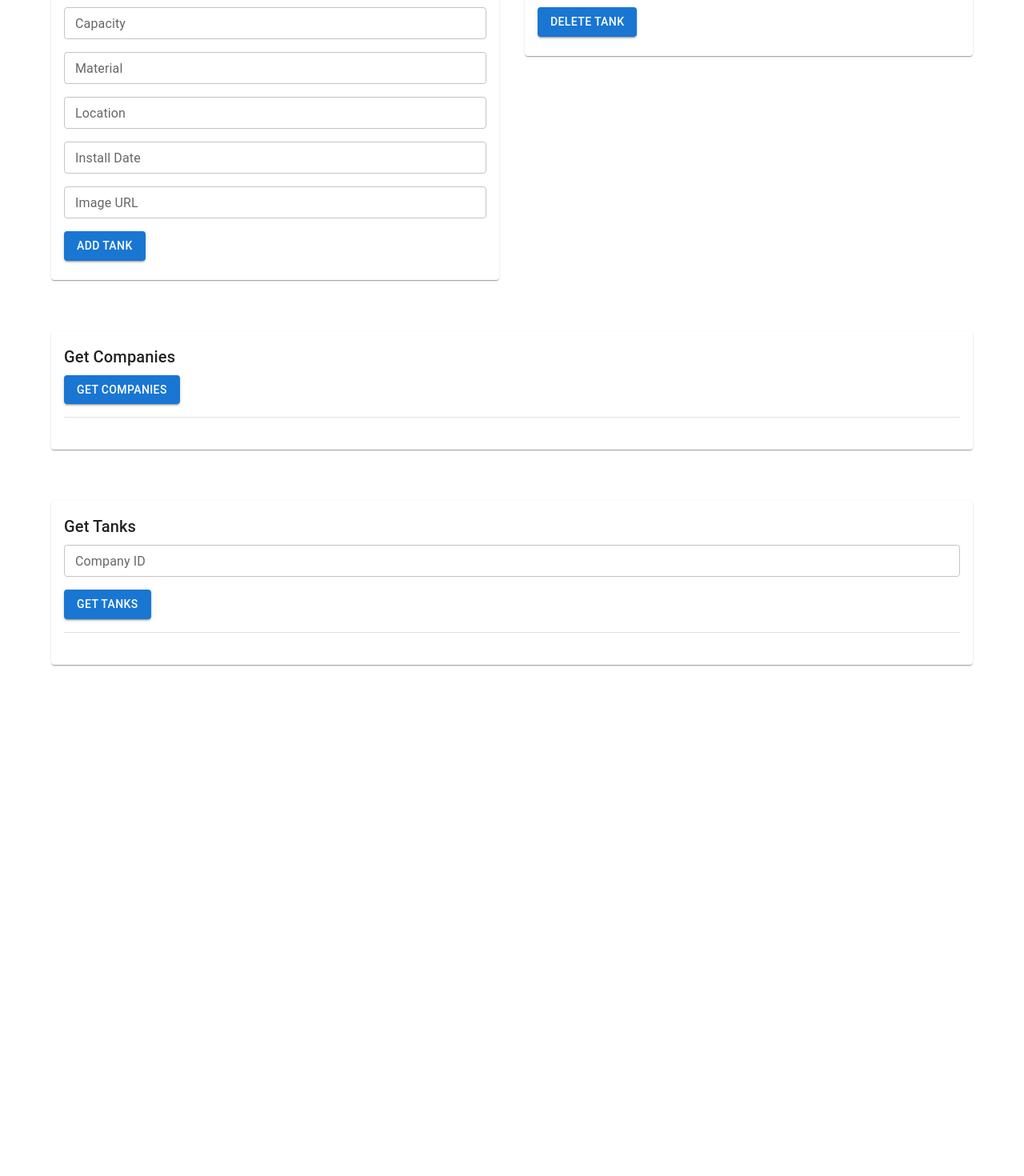
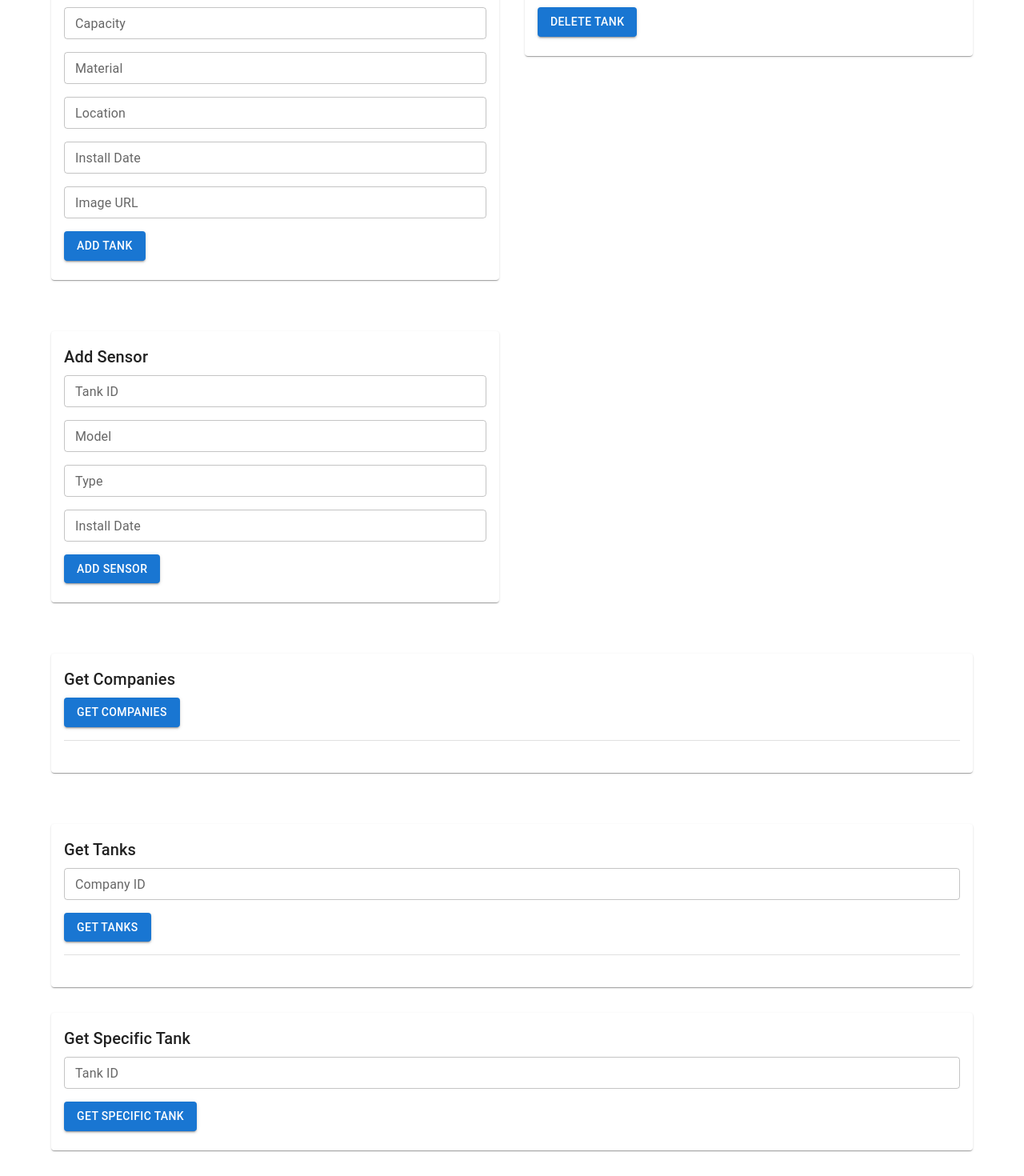
Before and after one commit to MateoGE01/FiberEye, a React (Create React App) app in the folder fibereyeclient/: page /admin in a window 1280 px wide. Shown: the part 647-2117 px from the top of the page at 80% size. Before the commit the page ends 1510 px from the top, so only its background shows below. Built offline with nearby package versions, Linux system fonts and the light colour scheme.

Commit message:
Update
Se añadio lo de agregar sensor, se agrego para mostrar el tanque especifico por su ID,además el tanque especifico tiene el nombre de la compañia

```diff
--- a/fibereyeclient/src/AdminPage.js
+++ b/fibereyeclient/src/AdminPage.js
@@ -1,5 +1,5 @@
 import React, { useState, useEffect } from 'react';
-import { addcompany, delete_company, add_tank, get_companies, get_tanks, delete_tank, get_sensors, get_readings, add_sensor } from './axiosConfig';
+import { addcompany, delete_company, add_tank, get_companies, get_tanks, delete_tank, get_sensors, get_readings, add_sensor, get_tank } from './axiosConfig';
 import { Box, Button, Container, Grid, Card, CardContent, CardMedia, Typography, Alert, TextField, Dialog, DialogTitle, DialogContent, Menu, MenuItem, Divider } from '@mui/material';
 import { LineChart, Line, XAxis, YAxis, CartesianGrid, Tooltip, Legend, ResponsiveContainer } from 'recharts';
 import { useNavigate } from 'react-router-dom';
@@ -22,6 +22,9 @@ const AdminPage = () => {
     const [newSensor, setNewSensor] = useState({ tank_id: '', model: '', type: '', install_date: '' });
     const [anchorEl, setAnchorEl] = useState(null);
     const [username, setUsername] = useState('');
+    const [specificTankId, setSpecificTankId] = useState('');
+    const [fetchedTank, setFetchedTank] = useState(null);
+    const [buttonClicked, setButtonClicked] = useState(false);
     const navigate = useNavigate();
 
     useEffect(() => {
@@ -144,6 +147,17 @@ const AdminPage = () => {
         } catch (error) {
             console.error(error);
             setMessage('Error adding sensor');
+        }
+    };
+
+    const handleGetSpecificTank = async () => {
+        try {
+            const response = await get_tank(specificTankId);
+            setFetchedTank(response);
+            setButtonClicked(true);
+        } catch (error) {
+            console.error(error);
+            setMessage('Error getting specific tank');
         }
     };
 
@@ -328,6 +342,50 @@ const AdminPage = () => {
                         </CardContent>
                     </Card>
                 </Grid>
+                <Grid item xs={12} sm={6}>
+                    <Card sx={{ mb: 4 }}>
+                        <CardContent>
+                            <Typography variant="h6" gutterBottom>Add Sensor</Typography>
+                            <TextField
+                                label="Tank ID"
+                                variant="outlined"
+                                size="small"
+                                fullWidth
+                                value={newSensor.tank_id}
+                                onChange={(e) => setNewSensor({ ...newSensor, tank_id: e.target.value })}
+                                sx={{ mb: 2 }}
+                            />
+                            <TextField
+                                label="Model"
+                                variant="outlined"
+                                size="small"
+                                fullWidth
+                                value={newSensor.model}
+                                onChange={(e) => setNewSensor({ ...newSensor, model: e.target.value })}
+                                sx={{ mb: 2 }}
+                            />
+                            <TextField
+                                label="Type"
+                                variant="outlined"
+                                size="small"
+                                fullWidth
+                                value={newSensor.type}
+                                onChange={(e) =>setNewSensor({ ...newSensor, type: e.target.value })}
+                                sx={{ mb: 2 }}
+                            />
+                            <TextField
+                                label=" Install Date"
+                                variant="outlined"
+                                size="small"
+                                fullWidth
+                                value={newSensor.install_date}
+                                onChange={(e) => setNewSensor({ ...newSensor, install_date: e.target.value })}
+                                sx={{ mb: 2 }}
+                            />
+                            <Button variant="contained" onClick={handleAddSensor}>Add Sensor</Button>
+                        </CardContent>
+                    </Card>
+                </Grid>
                 <Grid item xs={12}>
                     <Card sx={{ mb: 4 }}>
                         <CardContent>
@@ -410,7 +468,72 @@ const AdminPage = () => {
                     </Card>
                 </Grid>
             </Grid>
-
+            <Grid item xs={12} sm={6}>
+                <Card sx={{ mb: 4 }}>
+                    <CardContent>
+                        <Typography variant="h6" gutterBottom>Get Specific Tank</Typography>
+                        <TextField
+                            label="Tank ID"
+                            variant="outlined"
+                            size="small"
+                            fullWidth
+                            value={specificTankId}
+                            onChange={(e) => setSpecificTankId(e.target.value)}
+                            sx={{ mb: 2 }}
+                        />
+                        <Button variant="contained" onClick={handleGetSpecificTank}>Get Specific Tank</Button>
+                        {fetchedTank && buttonClicked && (
+                            <Grid item xs={12} md={6}>
+                                <Card key={fetchedTank.id} sx={{ mb: 2 }}>
+                                    <CardContent>
+                                        <Grid container spacing={2}>
+                                            <Grid item xs={8}>
+                                                <Typography variant="h6">{fetchedTank.name}</Typography>
+                                                <Typography variant="body2" color="text.secondary">
+                                                    Tank ID: {fetchedTank.id}
+                                                </Typography>
+                                                <Typography variant="body2" color="text.secondary">
+                                                    Capacity: {fetchedTank.capacity} liters
+                                                </Typography>
+                                                <Typography variant="body2" color="text.secondary">
+                                                    Material: {fetchedTank.material}
+                                                </Typography>
+                                                <Typography variant="body2" color="text.secondary">
+                                                    Location: {fetchedTank.location}
+                                                </Typography>
+                                                <Typography variant="body2" color="text.secondary">
+                                                    Install Date: {fetchedTank.install_date}
+                                                </Typography>
+                                                <Typography variant="body2" color="text.secondary">
+                                                    Company: {fetchedTank.company.name}
+                                                </Typography>
+                                                <Button variant="contained" size="small" onClick={() => handleOpenSensorDialog(fetchedTank.id)}>
+                                                    View Sensors
+                                                </Button>
+                                            </Grid>
+                                            {fetchedTank.imagen && (
+                                                <Grid item xs={4}>
+                                                    <CardMedia
+                                                        component="img"
+                                                        image={fetchedTank.imagen}
+                                                        alt={fetchedTank.name}
+                                                        sx={{ border: '1px solid #ddd',
+                                                            borderRadius: '4px',
+                                                            padding: '4px',
+                                                            width: '150px',
+                                                            height: '150px'
+                                                        }}
+                                                    />
+                                                </Grid>
+                                            )}
+                                        </Grid>
+                                    </CardContent>
+                                </Card>
+                            </Grid>
+                        )}
+                    </CardContent>
+                </Card>
+            </Grid>
             <Dialog open={open} onClose={handleClose}>
                 <DialogTitle>Sensors</DialogTitle>
                 <DialogContent>
--- a/fibereyeclient/src/UserPage.js
+++ b/fibereyeclient/src/UserPage.js
@@ -15,12 +15,12 @@ const UserPage = () => {
     const [open, setOpen] = useState(false);
     const [anchorEl, setAnchorEl] = useState(null);
     const [username, setUsername] = useState('');
-    const [specificTank, setSpecificTank] = useState('');
+    const [specificTankId, setSpecificTankId] = useState('');
+    const [fetchedTank, setFetchedTank] = useState(null);
     const [buttonClicked, setButtonClicked] = useState(false);
     const navigate = useNavigate();
 
     useEffect(() => {
-        // Assume we store username in localStorage upon login
         const storedUsername = localStorage.getItem('username');
         setUsername(storedUsername);
     }, []);
@@ -67,11 +67,11 @@ const UserPage = () => {
         }
     };
 
-    const handeGetSpecificTank = async () => {
+    const handleGetSpecificTank = async () => {
         try {
-            const response = await get_tank(specificTank);
-            console.log(response);
-            setSpecificTank(response);
+            const response = await get_tank(specificTankId);
+            setFetchedTank(response);
+            setButtonClicked(true);
         } catch (error) {
             console.error(error);
             setMessage('Error getting specific tank');
@@ -118,8 +118,6 @@ const UserPage = () => {
             <Typography variant="h4" align="center" gutterBottom>
                 User Page
             </Typography>
-
-
 
             <Box sx={{ display: 'flex', justifyContent: 'space-around', mb: 4 }}>
                 <Button variant="contained" onClick={handleGetCompanies}>Get Companies</Button>
@@ -238,11 +236,9 @@ const UserPage = () => {
                             </Card>
                         ))
                     ) : (
-                        <Typography>No tank available.</Typography>
+                        <Typography>No tanks available.</Typography>
                     )}
                 </Grid>
-
-
             </Grid>
             <Box sx={{ display: 'flex', justifyContent: 'space-around', mb: 4 }}>
                 <Box sx={{ display: 'flex', alignItems: 'center' }}>
@@ -250,48 +246,51 @@ const UserPage = () => {
                         label="Tank ID"
                         variant="outlined"
                         size="small"
-                        value={specificTank}
-                        onChange={(e) => setSpecificTank(e.target.value)}
+                        value={specificTankId}
+                        onChange={(e) => setSpecificTankId(e.target.value)}
                         sx={{ mr: 2 }}
                     />
-                    <Button variant="contained" onClick={() => {handeGetSpecificTank(); setButtonClicked(true);}}>Get Specific Tank</Button>
+                    <Button variant="contained" onClick={handleGetSpecificTank}>Get Specific Tank</Button>
                 </Box>
             </Box>
+            {fetchedTank && buttonClicked && (
                 <Grid item xs={12} md={6}>
                     <Typography variant="h5" gutterBottom>
-                        Tanks
+                        Specific Tank
                     </Typography>
-                    {specificTank && buttonClicked ? (
-                            <Card key={specificTank.id} sx={{ mb: 2 }}>
+                    <Card key={fetchedTank.id} sx={{ mb: 2 }}>
                         <CardContent>
                             <Grid container spacing={2}>
                                 <Grid item xs={8}>
-                                            <Typography variant="h6">{specificTank.name}</Typography>
+                                    <Typography variant="h6">{fetchedTank.name}</Typography>
                                     <Typography variant="body2" color="text.secondary">
-                                                Tank ID: {specificTank.id}
+                                        Tank ID: {fetchedTank.id}
                                     </Typography>
                                     <Typography variant="body2" color="text.secondary">
-                                                Capacity: {specificTank.capacity}
+                                        Capacity: {fetchedTank.capacity} liters
                                     </Typography>
                                     <Typography variant="body2" color="text.secondary">
-                                                Material: {specificTank.material}
+                                        Material: {fetchedTank.material}
                                     </Typography>
                                     <Typography variant="body2" color="text.secondary">
-                                                Location: {specificTank.location}
+                                        Location: {fetchedTank.location}
                                     </Typography>
                                     <Typography variant="body2" color="text.secondary">
-                                                Install Date: {specificTank.install_date}
+                                        Install Date: {fetchedTank.install_date}
                                     </Typography>
-                                            <Button variant="contained" size="small" onClick={() => handleOpenSensorDialog(specificTank.id)}>
+                                    <Typography variant="body2" color="text.secondary">
+                                        Company: {fetchedTank.company.name}
+                                    </Typography>
+                                    <Button variant="contained" size="small" onClick={() => handleOpenSensorDialog(fetchedTank.id)}>
                                         View Sensors
                                     </Button>
                                 </Grid>
-                                        {specificTank.imagen && (
+                                {fetchedTank.imagen && (
                                     <Grid item xs={4}>
                                         <CardMedia
                                             component="img"
-                                                    image={specificTank.imagen}
-                                                    alt={specificTank.name}
+                                            image={fetchedTank.imagen}
+                                            alt={fetchedTank.name}
                                             sx={{ border: '1px solid #ddd',
                                                 borderRadius: '4px',
                                                 padding: '4px',
@@ -304,10 +303,8 @@ const UserPage = () => {
                             </Grid>
                         </CardContent>
                     </Card>
-                    ) : (
-                        <Typography>No tank available.</Typography>
+                </Grid>
             )}
-                </Grid>
             <Dialog open={open} onClose={handleClose}>
                 <DialogTitle>Sensors</DialogTitle>
                 <DialogContent>
```
Also changed, not shown: 1 other file (tests, documents, lock files or other folders). Lines whose indentation alone changed are shown as unchanged.
